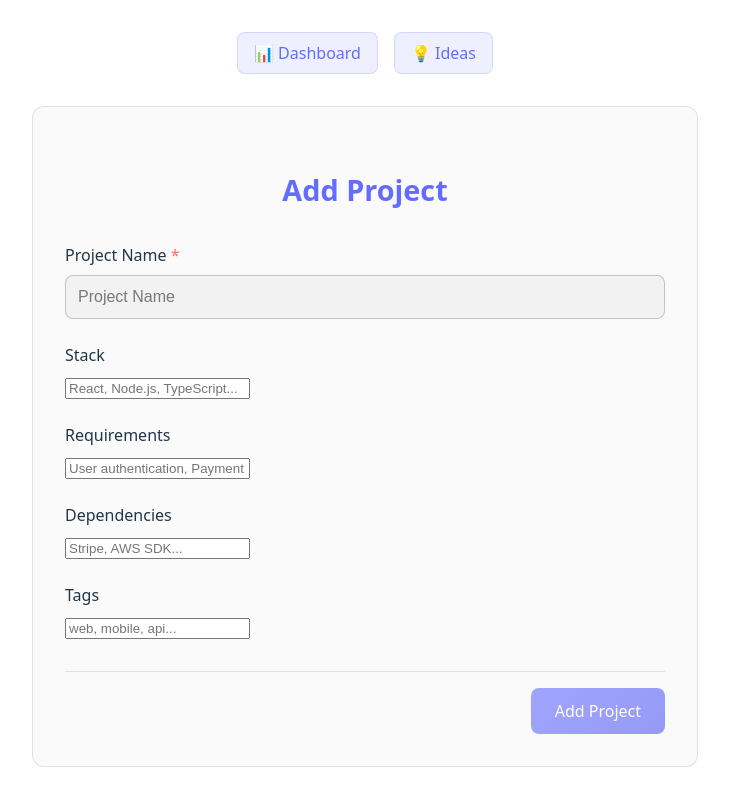
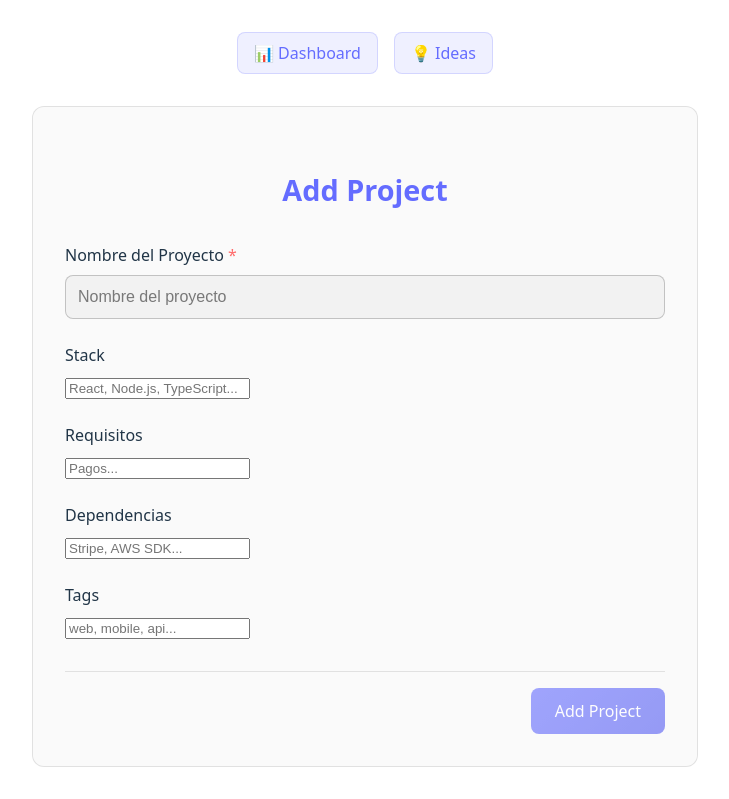
Before and after one commit to RaulCasado/projectOrganizer, a React (Vite) app in the folder frontend/: page / in a window 1280 px wide. Shown: the top 799 px of the page, without its empty margins (291-1020 px from the left). Built offline with nearby package versions, Linux system fonts and the light colour scheme.

Commit message:
chore(projectform): translated to spanish the form

```diff
--- a/frontend/src/features/projects/components/ProjectForm.tsx
+++ b/frontend/src/features/projects/components/ProjectForm.tsx
@@ -31,14 +31,14 @@ function ProjectForm() {
           htmlFor="project-name"
           className={`${styles.label} ${styles.required}`}
         >
-          Project Name
+          Nombre del Proyecto
         </label>
         <input
           id="project-name"
           type="text"
           className={styles.input}
           value={values.name}
-          placeholder="Project Name"
+          placeholder="Nombre del proyecto"
           onChange={e => setFieldValue('name', e.target.value)}
           disabled={isSubmitting}
           required
@@ -57,17 +57,17 @@ function ProjectForm() {
       </div>
 
       <div className={styles.fieldGroup}>
-        <label className={styles.label}>Requirements</label>
+        <label className={styles.label}>Requisitos</label>
         <TagInput
           value={values.requirements}
           onChange={tags => setFieldValue('requirements', tags)}
-          placeholder="User authentication, Payment system..."
+          placeholder="Pagos..."
           disabled={isSubmitting}
         />
       </div>
 
       <div className={styles.fieldGroup}>
-        <label className={styles.label}>Dependencies</label>
+        <label className={styles.label}>Dependencias</label>
         <TagInput
           value={values.dependencies}
           onChange={tags => setFieldValue('dependencies', tags)}
```
